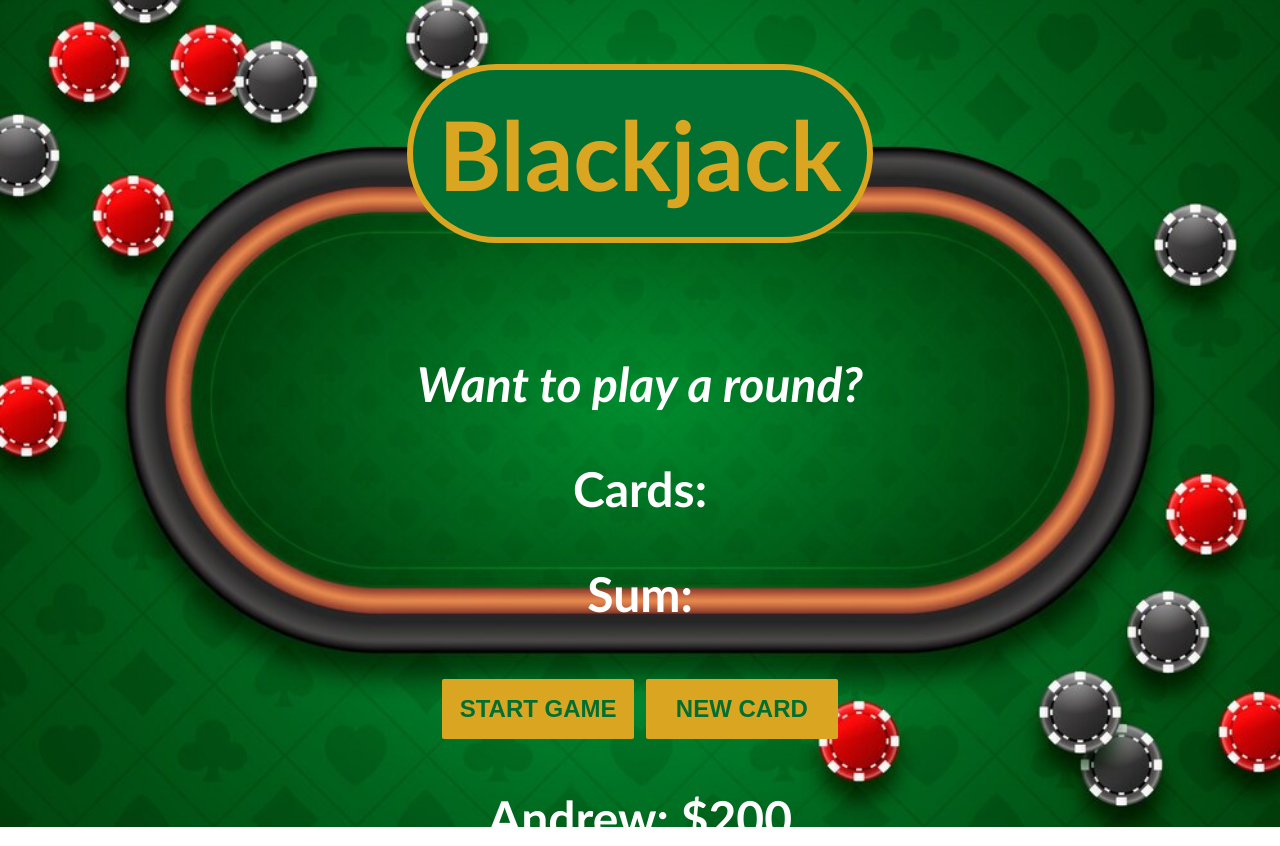
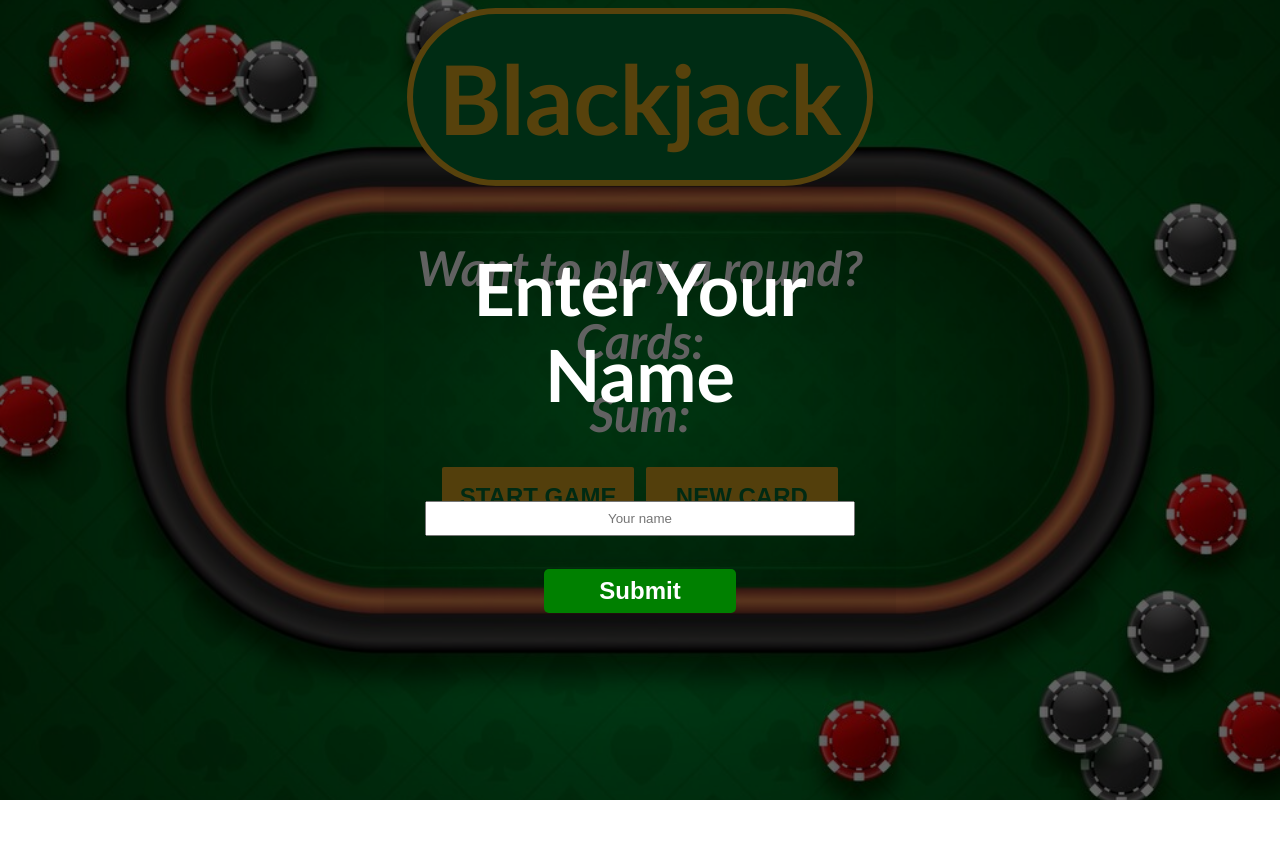
Before and after one commit to Andrewvvvw/BlackJackGame, a plain HTML site: page index.html in a window 1280 px wide. After the commit the page ends 800 px from the top, so only its background shows below. Drawn offline with Linux system fonts and the light colour scheme.

Commit message:
Added pop-up screen for users to enter name

```diff
--- a/index.css
+++ b/index.css
@@ -7,9 +7,9 @@ body {
     text-align: center;
     font-size: clamp(24px, 5vw, 48px);
 
-    background-position: center; /* Centers the image */
-    background-repeat: no-repeat; /* Prevents tiling */
-    height: 100vh; /* Ensures it covers the full viewport height */
+    background-position: center;
+    background-repeat: no-repeat;
+    height: 100vh;
     margin: 0;
     padding: 0;
     overflow: hidden;
@@ -22,11 +22,26 @@ h1 {
     border: 0.5vw solid goldenrod;
     border-radius: 10vw;
     padding: 2vw;
+    margin-top: 1vh;
 }
 
-#message-el {
+.message {
     font-style: italic;
+    margin-top: 2vh;
+    margin-bottom: 2vh;
 }
+
+.board {
+    position: absolute;
+    top: 50%;
+    left: 50%;
+    transform: translate(-50%, -50%);
+    width: 100%;
+    text-align: center;
+    padding: 20px;
+    border-radius: 15px;
+}
+
 
 button {
     color: #016f32;
@@ -43,3 +58,45 @@ button {
     margin-bottom: 2px;
     margin-top: 2px;
 }
+
+
+.modal {
+    display: none; /* Hidden by default */
+    position: fixed;
+    top: 0;
+    left: 0;
+    width: 100%;
+    height: 100%;
+    background: rgba(0, 0, 0, 0.6);
+    display: flex;
+    justify-content: center;
+    align-items: center;
+}
+
+.modal-content {
+    background: rgba(0, 0, 0, 0.05);
+    text-align: center;
+    width: 40vw;
+    box-sizing: border-box;
+}
+
+.modal-content input {
+    width: 80%;
+    padding: 1vh;
+    margin: 2vh 0;
+    text-align: center;
+}
+
+.modal-content button {
+    background: green;
+    color: white;
+    padding: 1vh 1vh;
+    border: none;
+    cursor: pointer;
+    border-radius: 5px;
+
+}
+
+.modal-content button:hover {
+    background: darkgreen;
+}
--- a/index.html
+++ b/index.html
@@ -8,12 +8,22 @@
     </head>
     <body>
         <h1>Blackjack</h1>
-        <p id="message-el">Want to play a round?</p>
-        <p id="cards-el">Cards:</p>
-        <p id="sum-el">Sum:</p>
-        <button id = "start-btn">START GAME</button>
-        <button id = "newCard-btn">NEW CARD</button>
-        <p id="player-el"></p>
+        <div class = "board">
+            <p class="message" id="message-el">Want to play a round?</p>
+            <p class="message" id="cards-el">Cards:</p>
+            <p class="message" id="sum-el">Sum:</p>
+            <button id = "start-btn">START GAME</button>
+            <button id = "newCard-btn">NEW CARD</button>
+            <p id="player-el"></p>
+        </div>
+        <div id="nameModal" class="modal">
+            <div class="modal-content">
+                <h2>Enter Your Name</h2>
+                <input type="text" id="playerName" placeholder="Your name">
+                <button id = "submitName-btn">Submit</button>
+            </div>
+        </div>
+
         <script src="index.js"></script>
     </body>
 </html>
--- a/index.js
+++ b/index.js
@@ -1,7 +1,4 @@
-let player = {
-    name: "Andrew",
-    chips: 200
-}
+let player = {}
 
 let cards = []
 let sum = 0
@@ -15,8 +12,7 @@ let playerEl = document.getElementById("player-el")
 
 const startBtn = document.getElementById("start-btn")
 const newCardBtn = document.getElementById("newCard-btn")
-
-playerEl.textContent = player.name + ": $" + player.chips
+const submitNameBtn = document.getElementById("submitName-btn")
 
 function getRandomCard() {
     let randomNumber = Math.floor( Math.random()*13 ) + 1
@@ -67,3 +63,19 @@ newCardBtn.addEventListener("click", function newCard() {
         renderGame()
     }
 })
+
+
+window.onload = function () {
+    document.getElementById("nameModal").style.display = "flex";
+};
+
+submitNameBtn.addEventListener("click", function saveName() {
+    player.name = document.getElementById("playerName").value;
+    player.chips = 200
+    if (player.name.trim() !== "") {
+        document.getElementById("nameModal").style.display = "none"; // Hide modal
+        playerEl.textContent = player.name + ": $" + player.chips
+    } else {
+        alert("Please enter a valid name.");
+    }
+})
```
